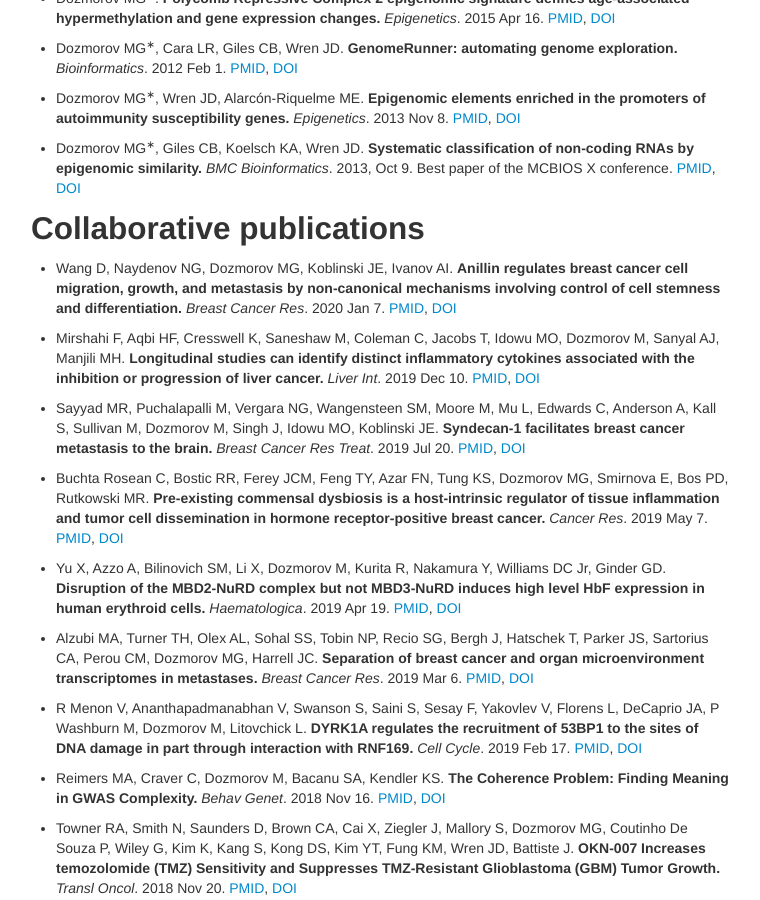
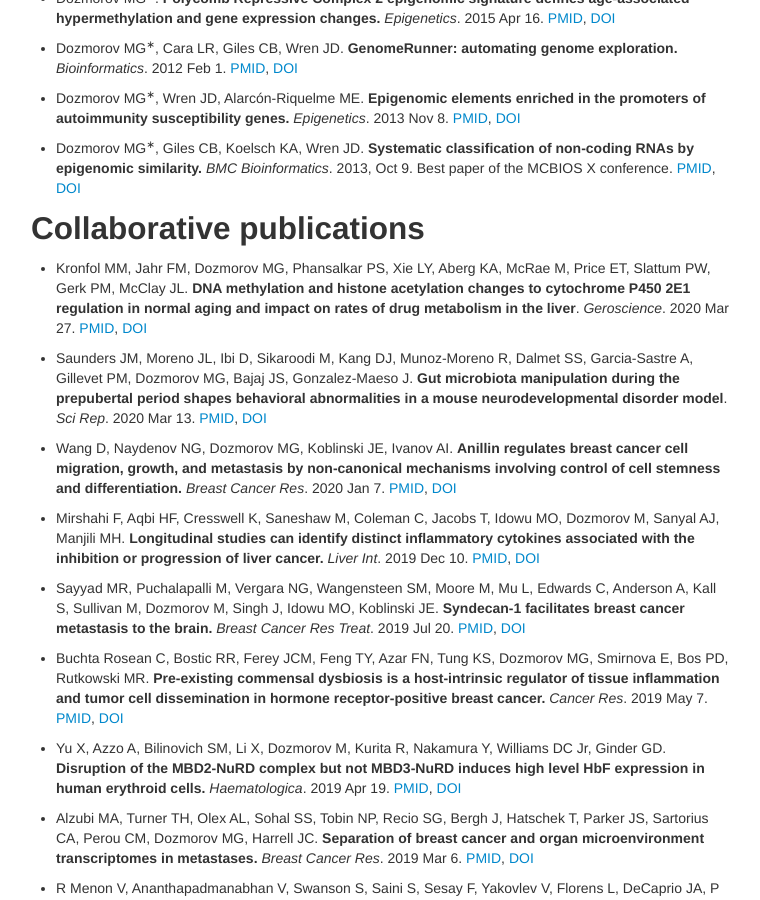
Before and after one commit to dozmorovlab/dozmorovlab.github.io, a Jekyll site: the page built from 02-pubs.md, in a window 1280 px wide and 900 px high, scrolled down 1194 px. Shown: the whole window, without its empty margins (259-1019 px from the left). Built offline with Jekyll 4.4.1, drawn with Linux system fonts in a browser that asks for light colours; comment, search, counter and statistics services are not loaded.

Commit message:
Add Drs. McClay and Gonzales-Maeso collaborative papers

```diff
--- a/02-pubs.md
+++ b/02-pubs.md
@@ -57,6 +57,10 @@ permalink: "publications.html"
 - Dozmorov MG<sup>&lowast;</sup>, Giles CB, Koelsch KA, Wren JD. **Systematic classification of non-coding RNAs by epigenomic similarity.** _BMC Bioinformatics_. 2013, Oct 9. Best paper of the MCBIOS X conference. [PMID](http://www.ncbi.nlm.nih.gov/pubmed/24267974), [DOI](https://doi.org/10.1186/1471-2105-14-S14-S2) <span data-badge-type="4" data-doi="10.1186/1471-2105-14-S14-S2" data-hide-no-mentions="true" class="altmetric-embed"> </span>
 
 ## Collaborative publications
+
+- Kronfol MM, Jahr FM, Dozmorov MG, Phansalkar PS, Xie LY, Aberg KA, McRae M, Price ET, Slattum PW, Gerk PM, McClay JL. **DNA methylation and histone acetylation changes to cytochrome P450 2E1 regulation in normal aging and impact on rates of drug metabolism in the liver**. _Geroscience_. 2020 Mar 27. [PMID](http://www.ncbi.nlm.nih.gov/pubmed/32221779), [DOI](https://doi.org/10.1016/j.pharmthera.2012.12.007) <span data-badge-type="4" data-doi="10.1016/j.pharmthera.2012.12.007" data-hide-no-mentions="true" class="altmetric-embed"> </span>
+
+- Saunders JM, Moreno JL, Ibi D, Sikaroodi M, Kang DJ, Munoz-Moreno R, Dalmet SS, Garcia-Sastre A, Gillevet PM, Dozmorov MG, Bajaj JS, Gonzalez-Maeso J. **Gut microbiota manipulation during the prepubertal period shapes behavioral abnormalities in a mouse neurodevelopmental disorder model**. _Sci Rep_. 2020 Mar 13. [PMID](http://www.ncbi.nlm.nih.gov/pubmed/32170216), [DOI](https://doi.org/10.1038/s41598-020-61635-6) <span data-badge-type="4" data-doi="10.1038/s41598-020-61635-6" data-hide-no-mentions="true" class="altmetric-embed"> </span>
 
 - Wang D, Naydenov NG, Dozmorov MG, Koblinski JE, Ivanov AI. **Anillin regulates breast cancer cell migration, growth, and metastasis by non-canonical mechanisms involving control of cell stemness and differentiation.** _Breast Cancer Res_. 2020 Jan 7. [PMID](http://www.ncbi.nlm.nih.gov/pubmed/31910867), [DOI](https://doi.org/10.1186/s13058-019-1241-x) <span data-badge-type="4" data-doi="10.1186/s13058-019-1241-x" data-hide-no-mentions="true" class="altmetric-embed"> </span>
 
```
